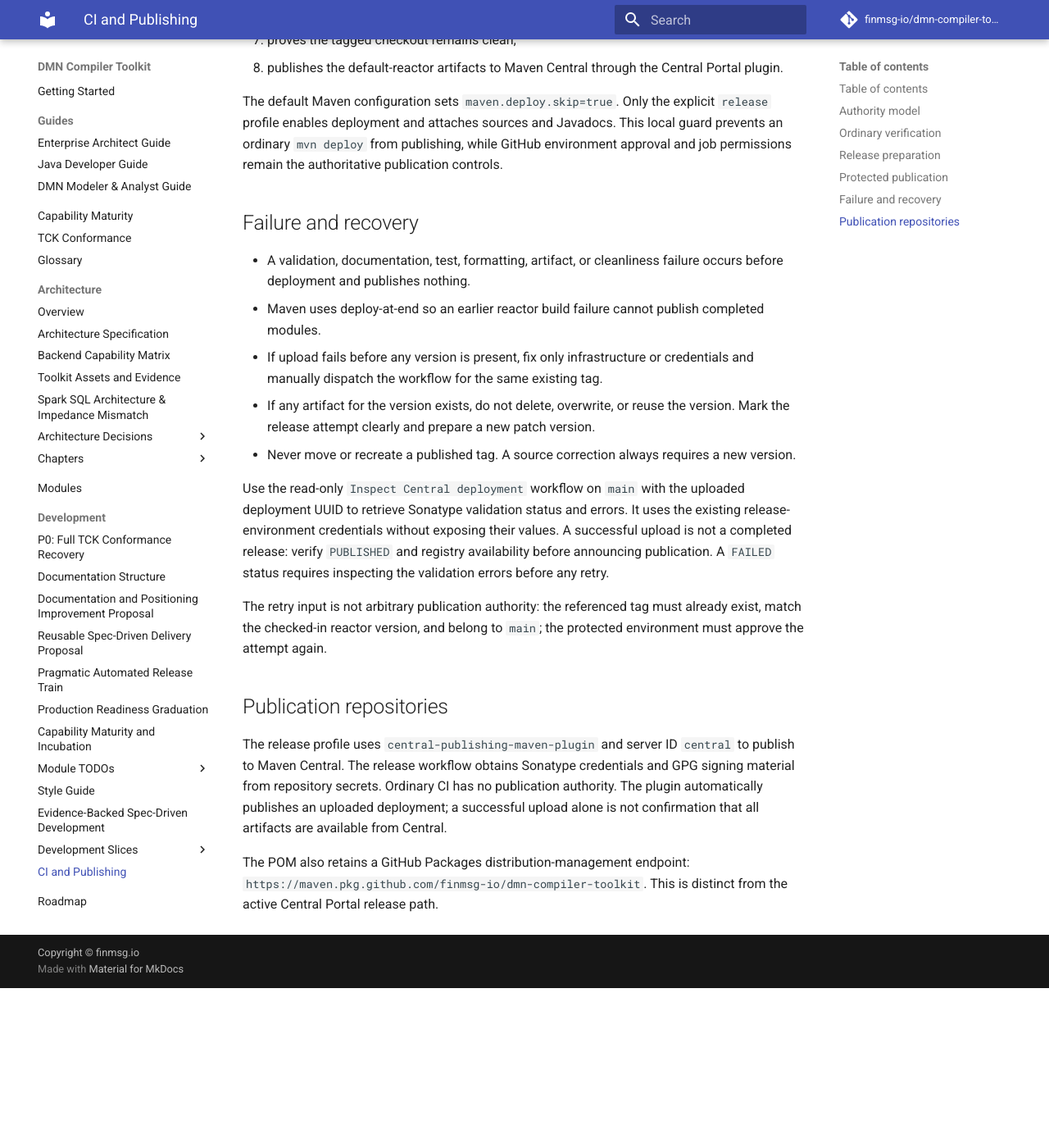
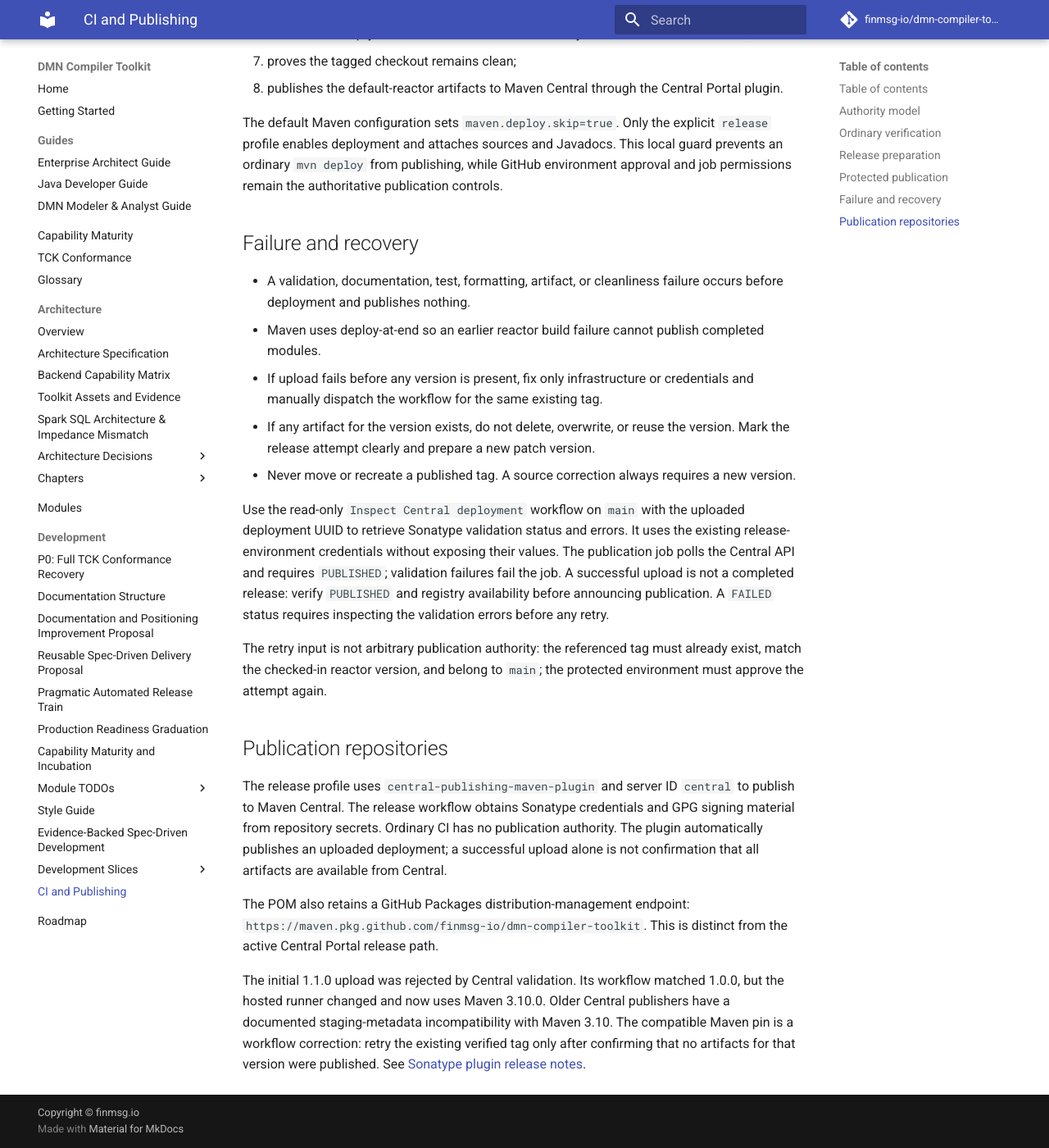
Before and after one commit to finmsg-io/dmn-compiler-toolkit, an MkDocs documentation site: the page built from docs/ci-and-publishing.md, in a window 1280 px wide and 1400 px high, scrolled down 2449 px. Shown: the whole window at 82% size. Built offline with MkDocs 1.6.1 and Material for MkDocs 9.7.7, drawn with Linux system fonts in a browser that asks for light colours; comment, search, counter and statistics services are not loaded; before the commit the page ends 3654 px from its top, so only the background shows below that; some of the changed text lies outside the part shown.

Commit message:
Pin compatible release Maven and require confirmed Central publication

```diff
--- a/docs/ci-and-publishing.md
+++ b/docs/ci-and-publishing.md
@@ -70,7 +70,8 @@ reviewed change.
 <a id="contents-section-4"></a>
 ## Protected publication
 
-The tag starts `.github/workflows/publish-release.yml`. Before deployment it:
+The tag starts `.github/workflows/publish-release.yml`. Verification and publication
+use checksum-verified Maven 3.9.12 rather than the hosted runner default. Before deployment it:
 
 1. checks out the exact tag with complete history;
 2. validates strict SemVer, reactor-wide POM agreement, non-snapshot version, and `main` ancestry;
@@ -101,7 +102,8 @@ authoritative publication controls.
 Use the read-only `Inspect Central deployment` workflow on `main` with the
 uploaded deployment UUID to retrieve Sonatype validation status and errors. It
 uses the existing release-environment credentials without exposing their values.
-A successful upload is not a completed release: verify `PUBLISHED` and registry
+The publication job polls the Central API and requires `PUBLISHED`; validation
+failures fail the job. A successful upload is not a completed release: verify `PUBLISHED` and registry
 availability before announcing publication. A `FAILED` status requires inspecting
 the validation errors before any retry.
 
@@ -121,3 +123,10 @@ is not confirmation that all artifacts are available from Central.
 The POM also retains a GitHub Packages distribution-management endpoint:
 `https://maven.pkg.github.com/finmsg-io/dmn-compiler-toolkit`. This is distinct from
 the active Central Portal release path.
+
+The initial 1.1.0 upload was rejected by Central validation. Its workflow matched
+1.0.0, but the hosted runner changed and now uses Maven 3.10.0. Older Central
+publishers have a documented staging-metadata incompatibility with Maven 3.10.
+The compatible Maven pin is a workflow correction: retry the existing verified
+tag only after confirming that no artifacts for that version were published.
+See [Sonatype plugin release notes](https://central.sonatype.org/publish/publish-portal-maven/#0120-13-oct-2026).
```
Also changed, not shown: prompts/actual-task.md (+9 -8 lines), 4 other files.
